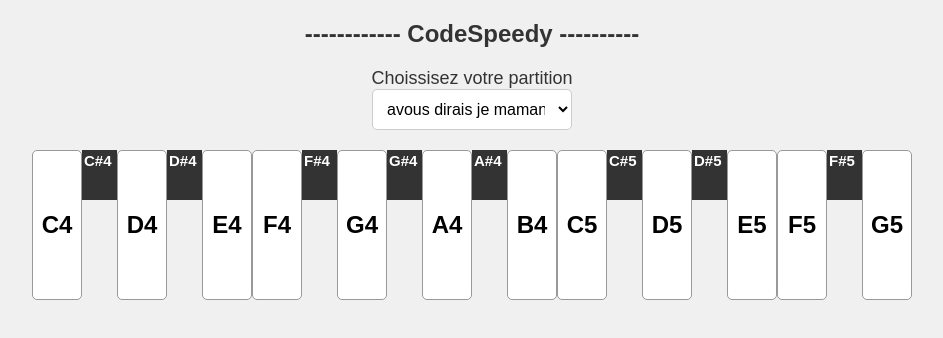
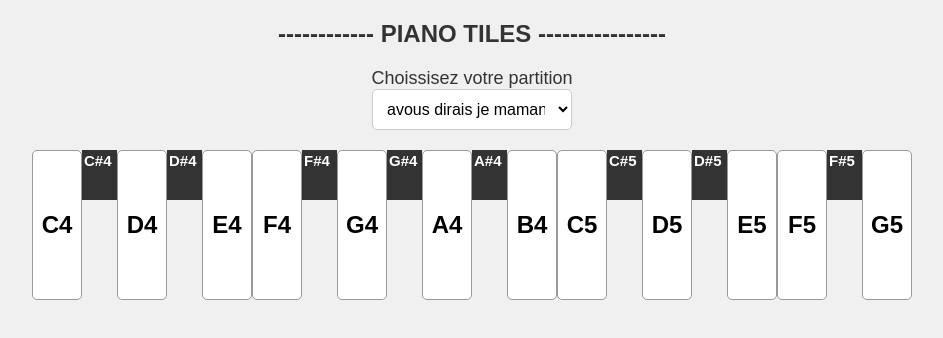
Before and after one commit to artiranif/Piano, a plain HTML site: page index.html in a window 1280 px wide. Shown: the whole page, without its empty margins (168-1111 px from the left). Drawn offline with Linux system fonts and the light colour scheme.

Commit message:
Change the title

```diff
--- a/index.html
+++ b/index.html
@@ -9,7 +9,7 @@
 
 </head>
 <body>
-    <h1>------------ CodeSpeedy ----------</h1>
+    <h1>------------ PIANO TILES ----------------
     <h1 id="noteobjectif"></h1>
     <label for="">Choissisez votre partition</label>
     <select name="" id="partition"></select>
```
